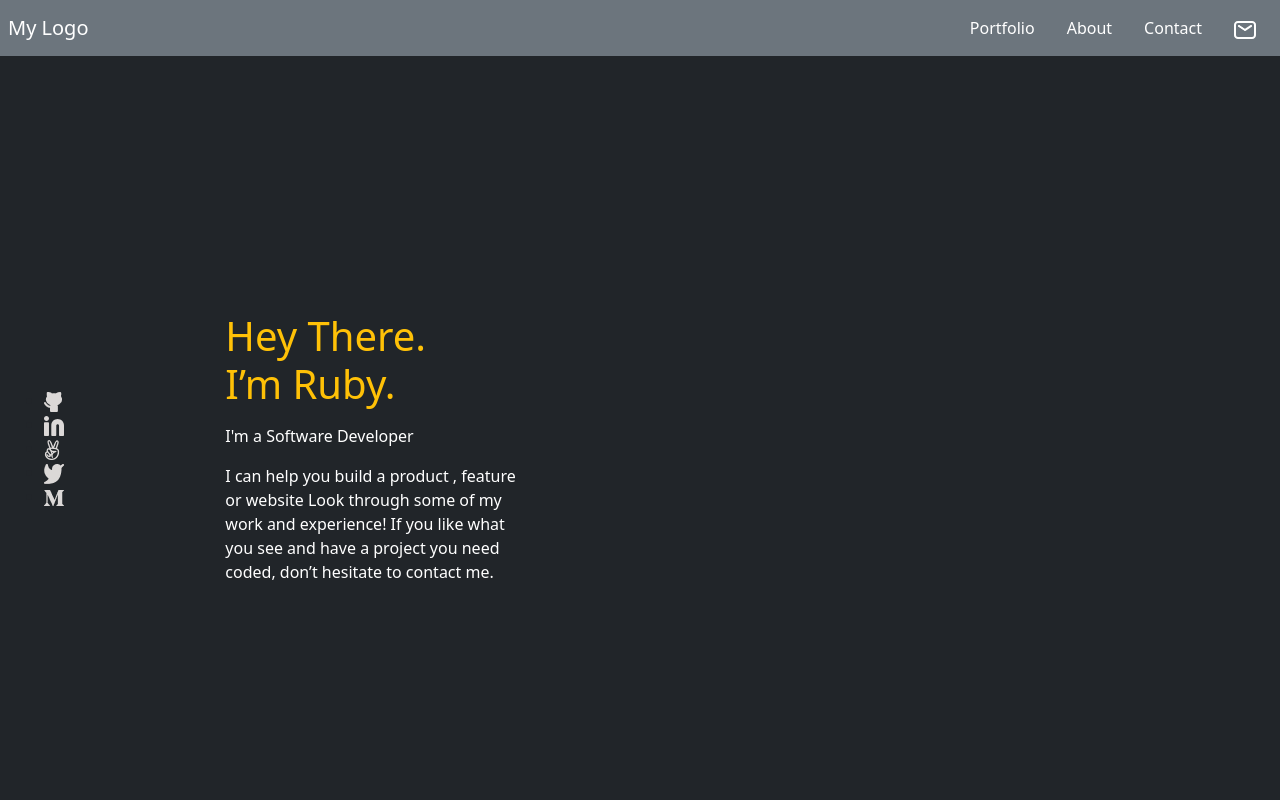
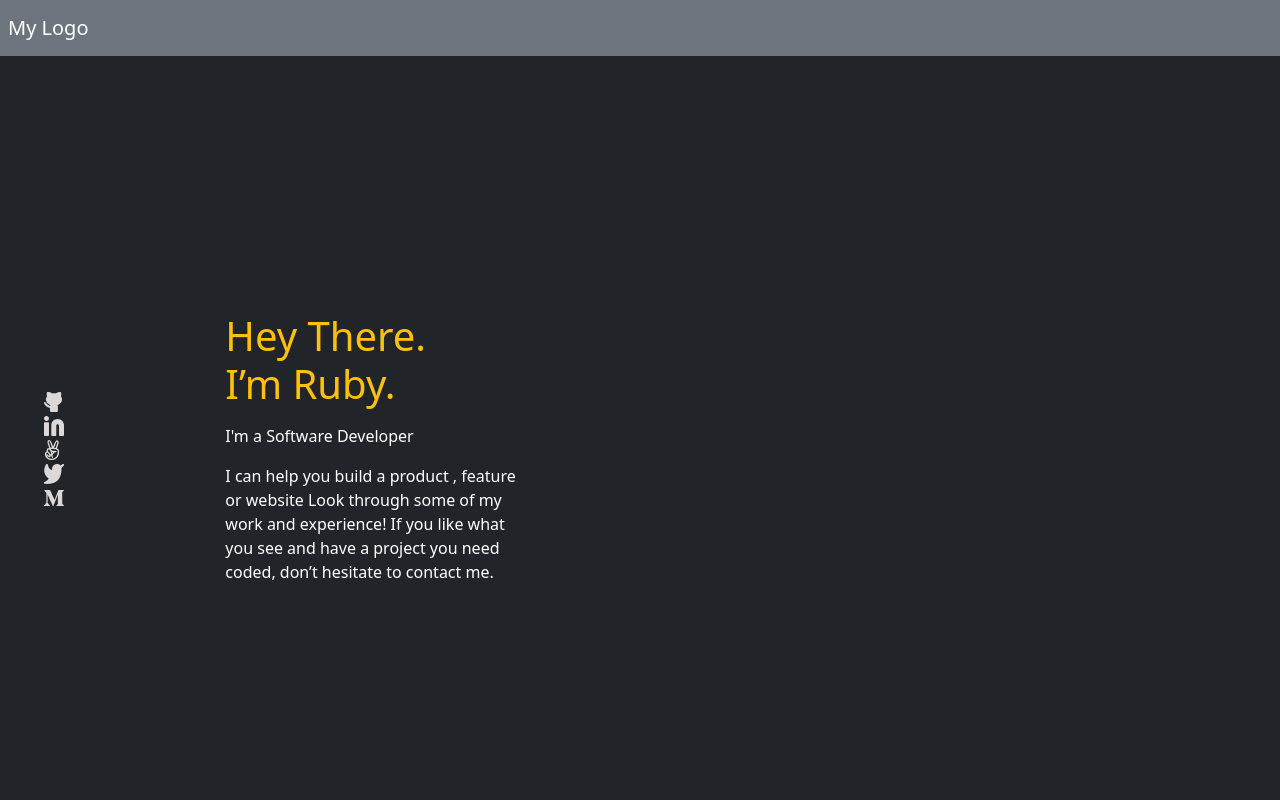
Before and after one commit to rubydevi/bootstrap-prototype, a website: page index.html in a window 1280 px wide. Shown: the top 800 px of the page. Drawn offline with nearby package versions, Linux system fonts and the light colour scheme.

```diff
--- a/index.html
+++ b/index.html
@@ -12,7 +12,7 @@
     <header>
         <nav class="navbar navbar-light bg-secondary p-2">
             <a href="#" class="text-white navbar-brand">My Logo</a>
-            <ul class="pull-right nav">
+            <ul class="pull-right nav d-none d-lg-flex d-xl-none">
                 <li class="nav-item">
                     <a class="text-white nav-link" href="#portfolio">Portfolio</a>
                 </li>
```
